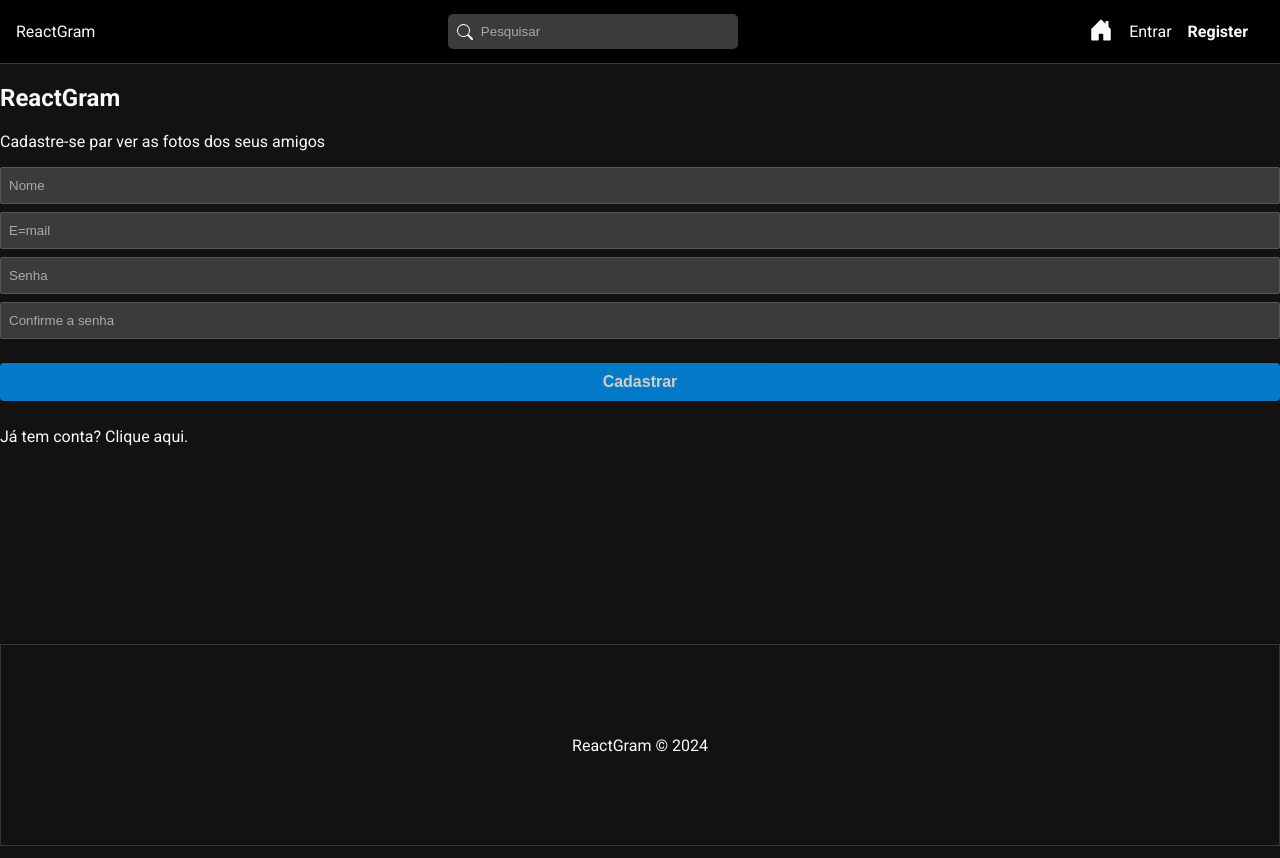
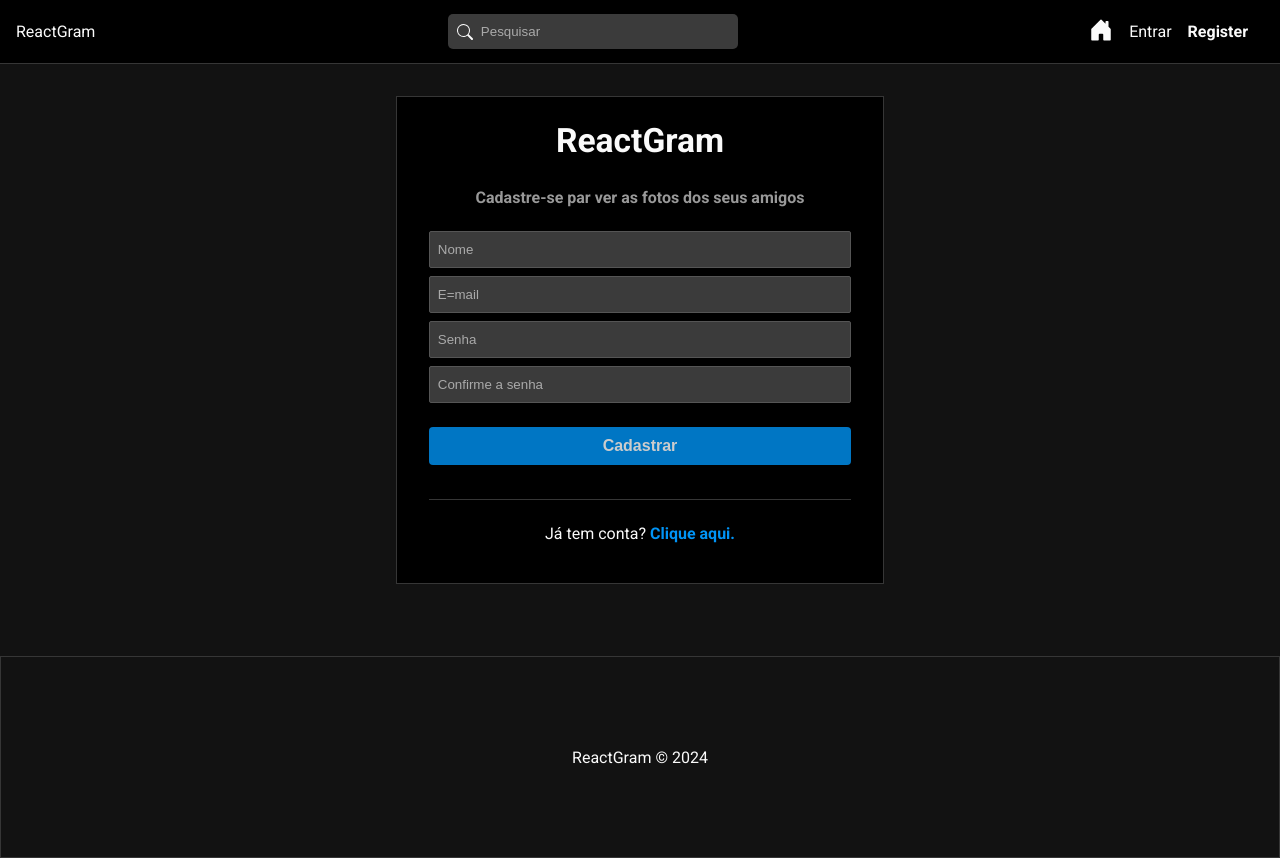
Before and after one commit to cristian-eds/reactgram, a React (Create React App) app in the folder frontend/: page /register in a window 1280 px wide. Built offline with nearby package versions, Linux system fonts and the light colour scheme.

Commit message:
Estilizacao pages auth

```diff
--- a/frontend/src/pages/Auth/Auth.css
+++ b/frontend/src/pages/Auth/Auth.css
@@ -0,0 +1,38 @@
+#register, #login {
+    border: 1px solid #363636;
+    background-color: #000;
+    padding: 1.5em 2em;
+    max-width: 33%;
+    margin: 2em auto;
+}
+
+#login h2,
+#register h2 {
+    text-align: center;
+    font-size: 2.1em;
+    margin-top: 0;
+}
+
+.subtitle {
+    font-weight: bold;
+    color: #999;
+    margin-bottom: 1.5em;
+}
+
+#login form,
+#register  form {
+    padding-bottom: 1.5em;
+    margin-bottom: 1.5em;
+    border-bottom: 1px solid #363636;
+}
+
+#login p,
+#register p {
+    text-align: center;
+}
+
+#login p a,
+#register p a {
+    font-weight: bold;
+    color: #0094f6;
+}
--- a/frontend/src/pages/Auth/Login.js
+++ b/frontend/src/pages/Auth/Login.js
@@ -4,7 +4,7 @@
 
 const Login = () => {
   return (
-    <div>Login</div>
+    <div id='login'>Login</div>
   )
 }
 
--- a/frontend/src/pages/Auth/Register.js
+++ b/frontend/src/pages/Auth/Register.js
@@ -13,7 +13,7 @@
   }
 
   return (
-    <div>
+    <div id='register'>
       <h2>ReactGram</h2>
       <p className="subtitle">Cadastre-se par ver as fotos dos seus amigos</p>
       <form onSubmit={handleSubmit}>
```
